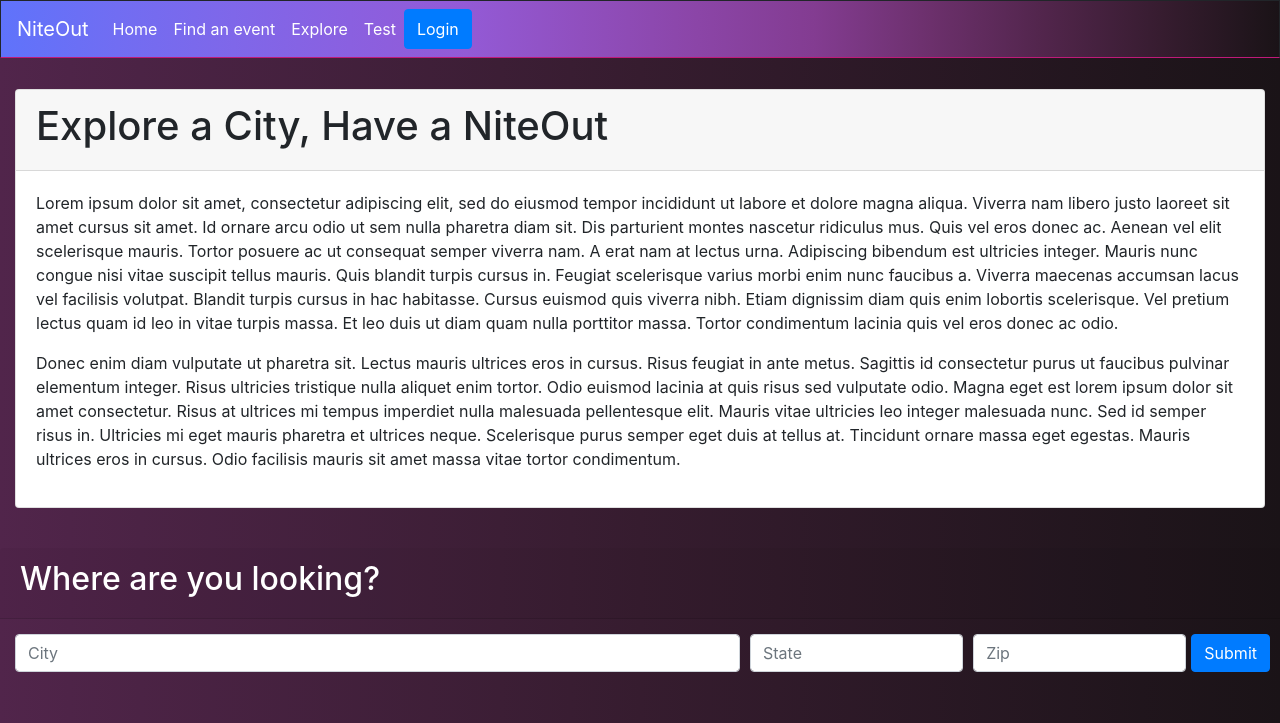
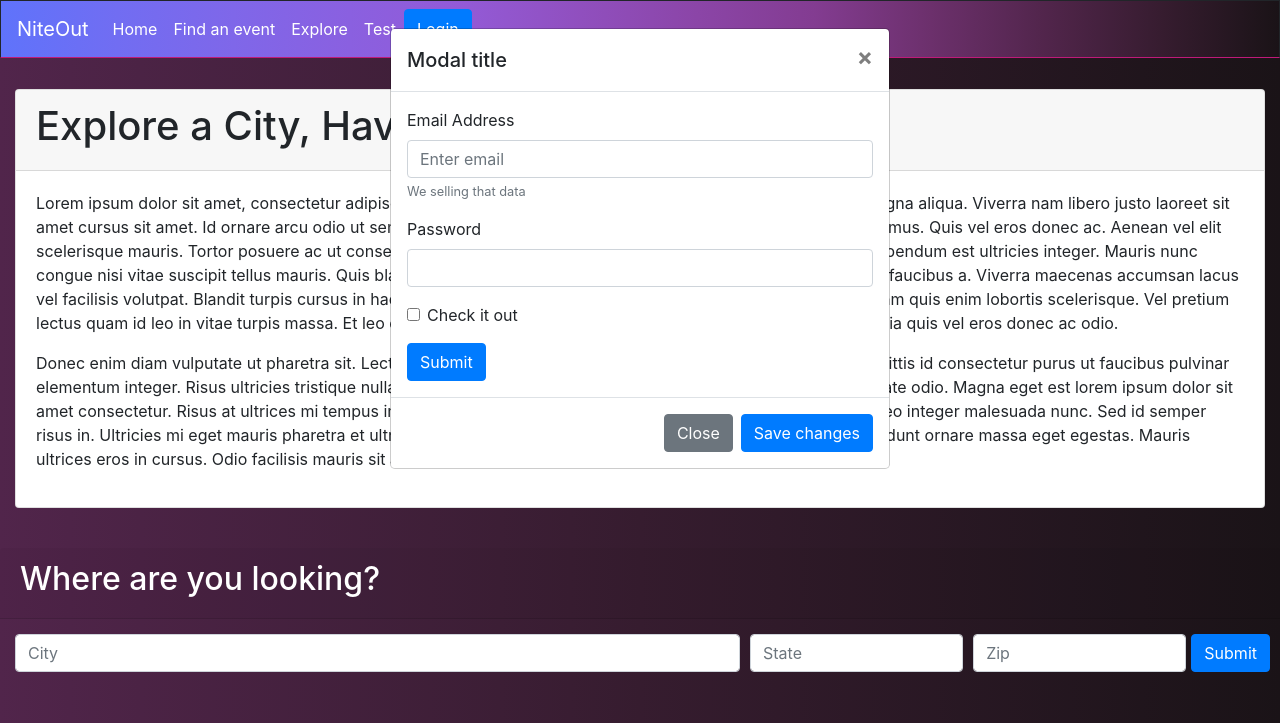
Before and after one commit to MagicalRobotUnicorn/NiteOut, a plain HTML site: page html/explore.html in a window 1280 px wide. Shown: the top 723 px of the page. Drawn offline with nearby package versions, Linux system fonts and the light colour scheme; a web font is replaced by a local one.

Commit message:
added js file and a modal to explore

```diff
--- /dev/null
+++ b/assets/javascript/exploreScript.js
@@ -0,0 +1,3 @@
+$(window).on('load', function(){
+    $('#exampleModalLong').modal('show')
+});
--- a/html/explore.html
+++ b/html/explore.html
@@ -180,7 +180,7 @@
       </div>
     </div>
   </div>
-
+  <script src="../assets/javascript/exploreScript.js"></script>
 </body>
 
 </html>
```
